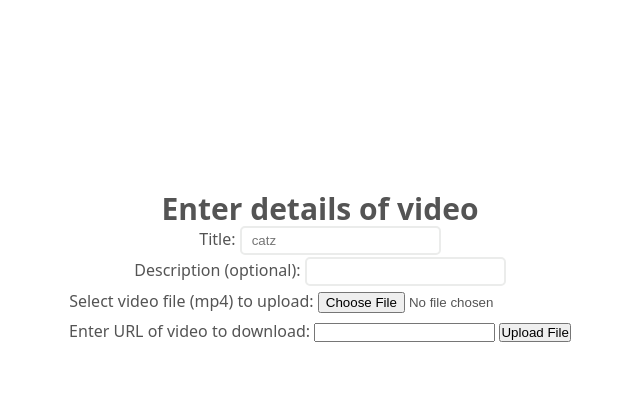
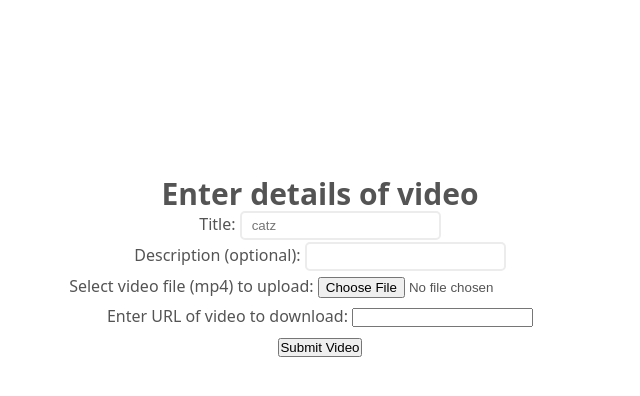
Before and after one commit to twardokus/csec380-project, a PHP site: page /videoupload.php in a window 1280 px wide. Shown: the part 130-526 px from the top of the page, without its empty margins (320-960 px from the left). Run offline with PHP 8.4, Linux system fonts and the light colour scheme; a user stored in the database is signed in.

Commit message:
Update videoupload.php

```diff
--- a/html/videoupload.php
+++ b/html/videoupload.php
@@ -24,7 +24,8 @@
                 <br>
                 Enter URL of video to download:
                 <input type="text" name="downloadurl" id="downloadurl">
-				<input type="submit" value="Upload File" name="submit">
+                <br>
+				<input type="submit" value="Submit Video" name="submit">
 			</form>
 		</div>
 	</div>
```
